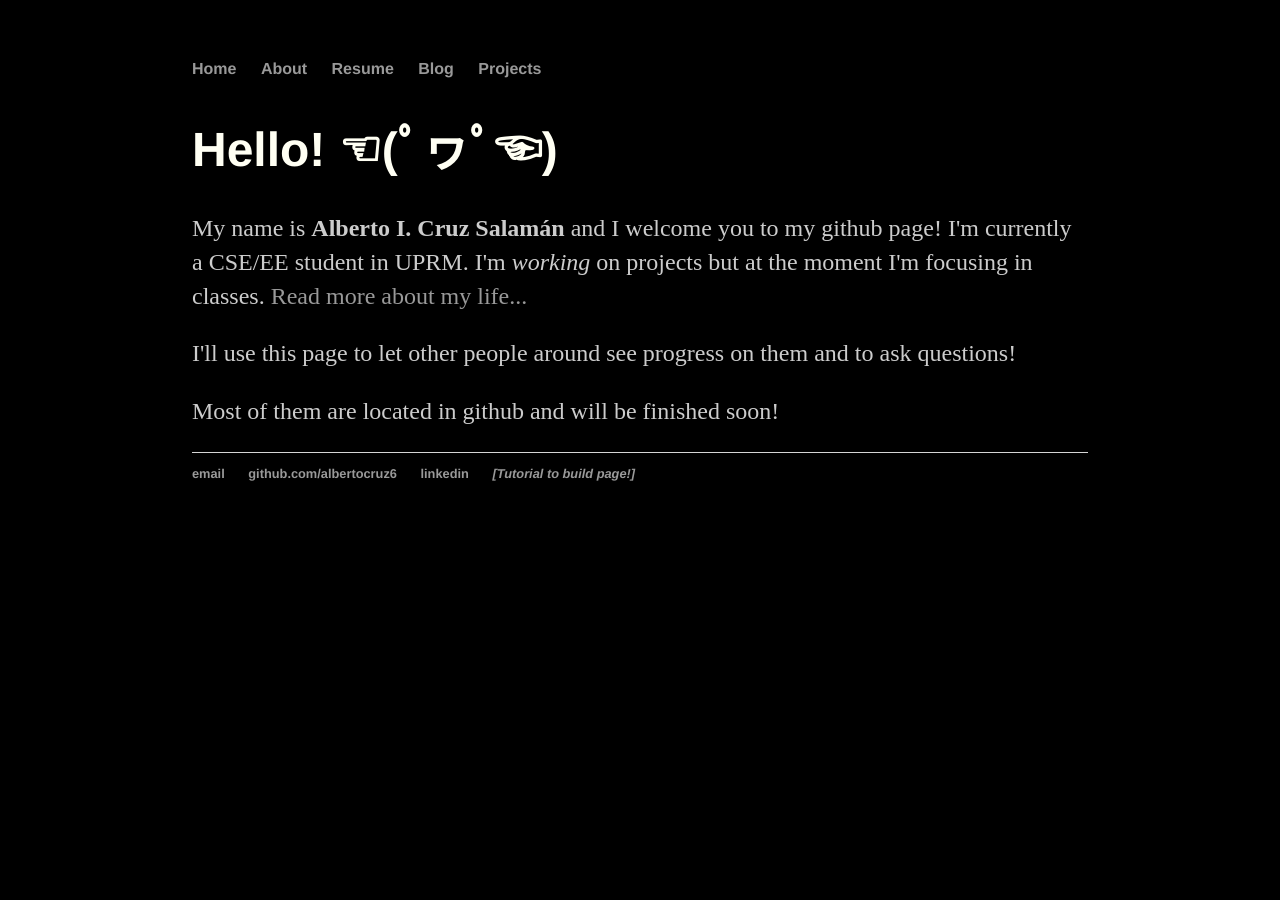
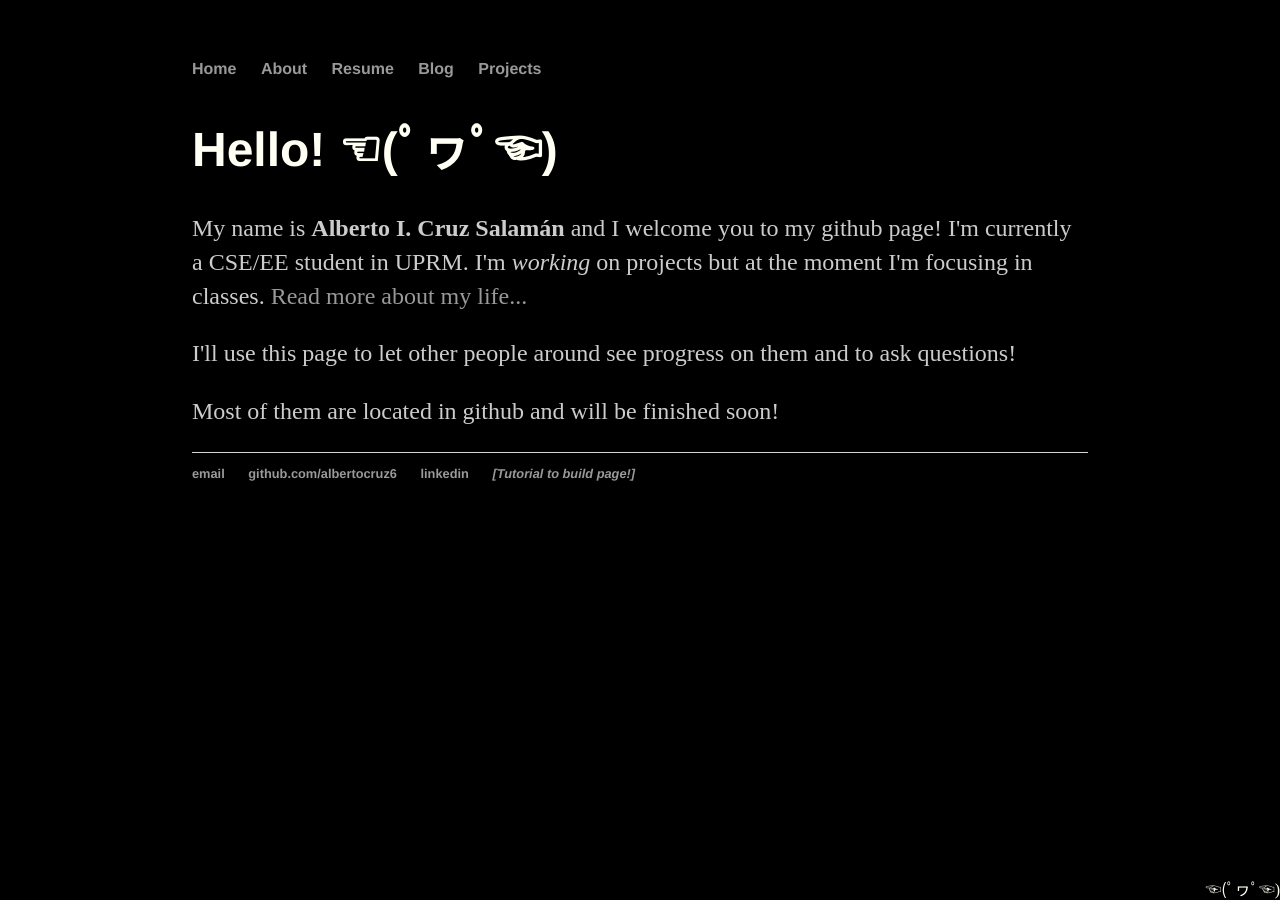
Before and after one commit to albertocruz6/albertocruz6.github.io, a Jekyll site: the page built from index.html, in a window 1280 px wide. Built offline with Jekyll 4.4.1, drawn with Linux system fonts in a browser that asks for light colours.

Commit message:
Update index.html

```diff
--- a/index.html
+++ b/index.html
@@ -2,10 +2,14 @@
 layout: default
 title: Alberto Cruz Salamán
 ---
-
+<style>
+#watermark { position: fixed; bottom: 0; right: 0; }
+</style>
 <div class="blurb">
         <h1>Hello! ☜(ﾟヮﾟ☜)</h1>
 	<p> My name is <strong>Alberto I. Cruz Salamán</strong> and I welcome you to my github page! I'm currently a CSE/EE student in UPRM. I'm <em>working</em> on projects but at the moment I'm focusing in classes. <a href="/about">Read more about my life...</a></p>
 	<p> I'll use this page to let other people around see progress on them and to ask questions! </p>
 	<p> Most of them are located in github and will be finished soon!</p>
 </div><!-- /.blurb -->
+
+<div id="watermark">☜(ﾟヮﾟ☜)</div>
```
